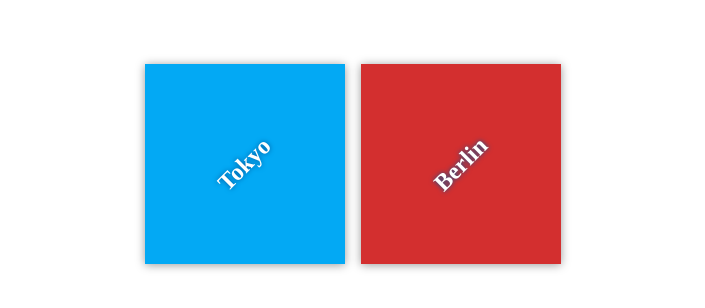
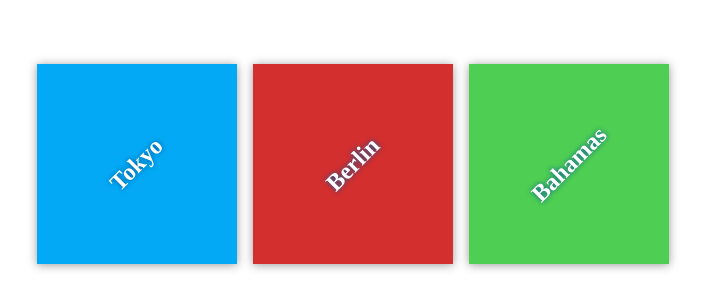
Before and after one commit to aladinovitch/travel-plans, a plain HTML site: page index.html in a window 1280 px wide. Shown: the part 236-544 px from the top of the page, without its empty margins (287-992 px from the left). Drawn offline with Linux system fonts and the light colour scheme.

Commit message:
add destination and color

```diff
--- a/css/app.css
+++ b/css/app.css
@@ -53,3 +53,7 @@ h2 {
 #destination2 {
     background-color: #d32f2f;
 }
+
+#destination3 {
+    background-color: #4ece52;
+}
--- a/index.html
+++ b/index.html
@@ -17,6 +17,10 @@
             <div class="destination" id="destination2">
                 <h2>Berlin</h2>
             </div>
+
+            <div class="destination" id="destination3">
+                <h2>Bahamas</h2>
+            </div>
         </div>
     </div>
 
```
